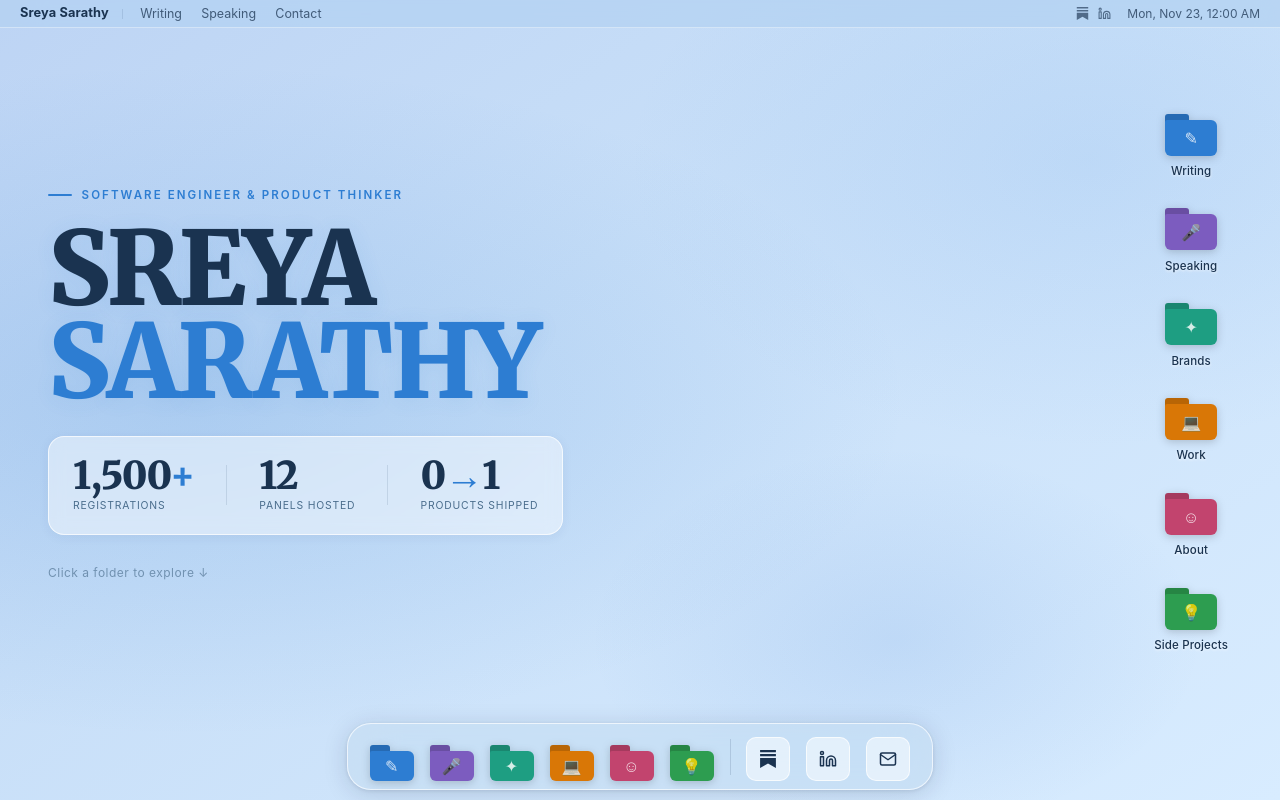
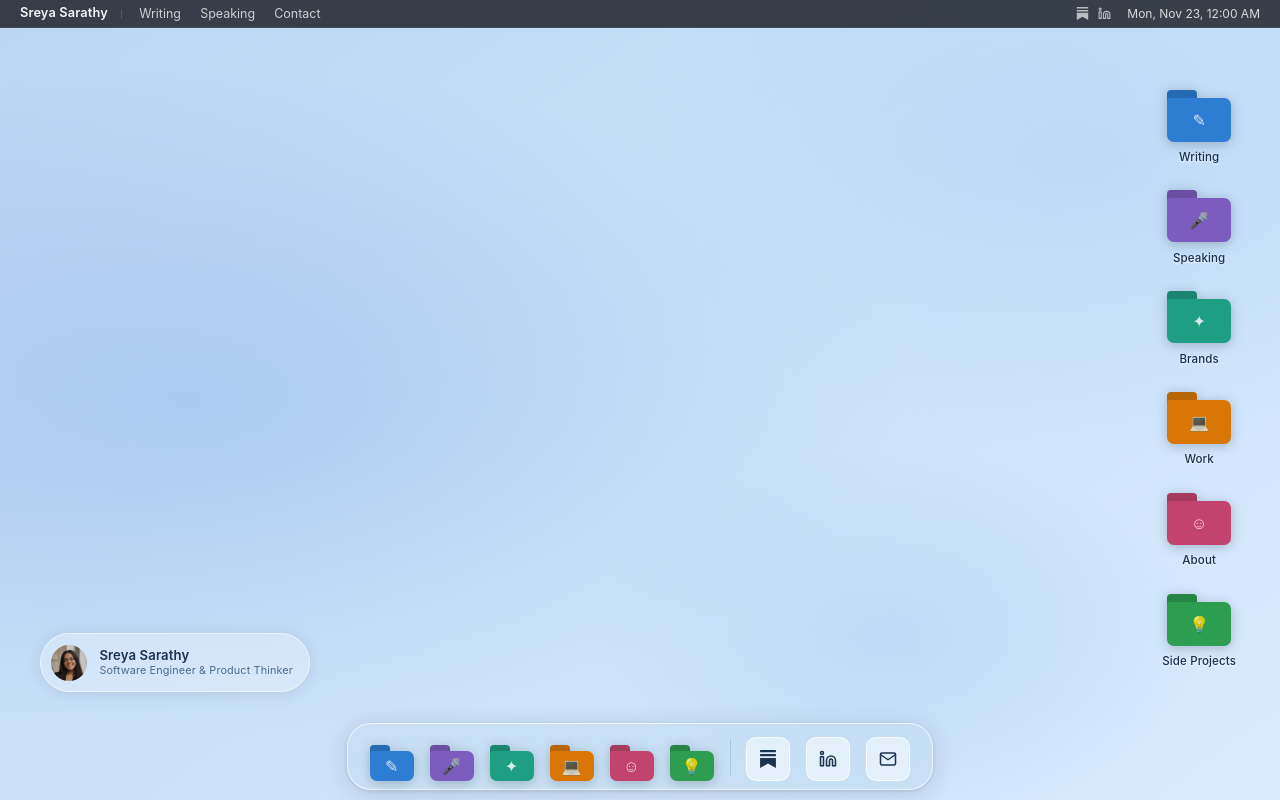
Before and after one commit to sreyasarathy/personal-website-, a plain HTML site: page index.html in a window 1280 px wide. Drawn offline with Linux system fonts and the light colour scheme.

Commit message:
Redesign: macOS desktop UI with nameplate, dark menubar, scroll fix
- Replace hero text with small nameplate pill in desktop bottom-left
- Darken menu bar to near-black glass (rgba 18,18,24) with white text
- Align folder icons to right side of desktop
- Enlarge folder icons to 64x52px
- Add Side Projects folder (Recruiting Buddy + Panel Series)
- Fix window scroll: add min-height:0 to .win-body flex child
- Remove "Click a folder to explore" hint line

Co-Authored-By: Claude Sonnet 4.6 <noreply@anthropic.com>
Claude-Session: https://claude.ai/code/session_01PQrswC49UcshbiUCHLnNUm

```diff
--- a/index.html
+++ b/index.html
@@ -50,33 +50,16 @@
     <!-- WALLPAPER GRID (subtle) -->
     <div class="desktop-wallpaper" aria-hidden="true"></div>
 
-    <!-- HERO TEXT (left side) -->
-    <div class="desktop-hero">
-      <div class="dh-tag">Software Engineer &amp; Product Thinker</div>
-      <h1 class="dh-name">
-        <span class="dh-name-line">SREYA</span>
-        <span class="dh-name-line dh-accent">SARATHY</span>
-      </h1>
-      <div class="dh-stats">
-        <div class="dh-stat">
-          <span class="dh-stat-num">1,500<span class="dh-accent">+</span></span>
-          <span class="dh-stat-label">registrations</span>
-        </div>
-        <div class="dh-stat-div"></div>
-        <div class="dh-stat">
-          <span class="dh-stat-num">12</span>
-          <span class="dh-stat-label">panels hosted</span>
-        </div>
-        <div class="dh-stat-div"></div>
-        <div class="dh-stat">
-          <span class="dh-stat-num">0<span class="dh-accent">→</span>1</span>
-          <span class="dh-stat-label">products shipped</span>
-        </div>
+    <!-- NAMEPLATE -->
+    <div class="desktop-nameplate">
+      <img src="Sreya Headshot.jpeg" alt="Sreya Sarathy" class="nameplate-photo" />
+      <div class="nameplate-text">
+        <div class="nameplate-name">Sreya Sarathy</div>
+        <div class="nameplate-role">Software Engineer &amp; Product Thinker</div>
       </div>
-      <p class="dh-hint">Click a folder to explore &darr;</p>
     </div>
 
-    <!-- DESKTOP ICONS (right side) -->
+    <!-- DESKTOP ICONS -->
     <div class="desktop-icons" role="list">
 
       <button class="desktop-icon" data-open="writing" role="listitem" aria-label="Open Writing">
--- a/styles.css
+++ b/styles.css
@@ -76,10 +76,10 @@ button { background: none; border: none; cursor: pointer; font: inherit; padding
   align-items: center;
   justify-content: space-between;
   padding: 0 1.25rem;
-  background: rgba(180, 210, 240, 0.72);
-  backdrop-filter: blur(20px) saturate(1.4);
-  -webkit-backdrop-filter: blur(20px) saturate(1.4);
-  border-bottom: 1px solid rgba(255,255,255,0.4);
+  background: rgba(18, 18, 24, 0.78);
+  backdrop-filter: blur(24px) saturate(1.6);
+  -webkit-backdrop-filter: blur(24px) saturate(1.6);
+  border-bottom: 1px solid rgba(255,255,255,0.08);
   font-family: var(--font-ui);
   font-size: 0.78rem;
 }
@@ -91,9 +91,9 @@ button { background: none; border: none; cursor: pointer; font: inherit; padding
 }
 
 .menubar-brand {
-  font-weight: 700;
+  font-weight: 600;
   font-size: 0.8rem;
-  color: var(--text);
+  color: rgba(255,255,255,0.95);
   letter-spacing: 0.01em;
 }
 
@@ -101,33 +101,31 @@ button { background: none; border: none; cursor: pointer; font: inherit; padding
   display: inline-block;
   width: 1px;
   height: 10px;
-  background: var(--border);
+  background: rgba(255,255,255,0.15);
   margin: 0 0.2rem;
 }
 
 .menubar-item {
-  color: var(--text);
-  opacity: 0.75;
-  transition: opacity 0.15s;
+  color: rgba(255,255,255,0.75);
+  opacity: 1;
+  transition: color 0.15s;
   cursor: pointer;
   padding: 0 0.3rem;
 }
 
-.menubar-item:hover { opacity: 1; }
+.menubar-item:hover { color: white; }
 
 .menubar-icon {
   display: flex;
   align-items: center;
-  color: var(--text);
-  opacity: 0.65;
-  transition: opacity 0.15s;
+  color: rgba(255,255,255,0.65);
+  transition: color 0.15s;
 }
 
-.menubar-icon:hover { opacity: 1; }
+.menubar-icon:hover { color: white; }
 
 .menubar-time {
-  color: var(--text);
-  opacity: 0.75;
+  color: rgba(255,255,255,0.8);
   font-size: 0.75rem;
   margin-left: 0.4rem;
   white-space: nowrap;
@@ -141,111 +139,63 @@ button { background: none; border: none; cursor: pointer; font: inherit; padding
   bottom: var(--dock-h);
   display: flex;
   align-items: center;
-  justify-content: space-between;
-  padding: 2rem 2rem 1rem 3rem;
+  justify-content: flex-end;
+  padding: 1.5rem 1.5rem 1rem 2rem;
   z-index: 1;
   overflow: hidden;
 }
 
-/* ===== DESKTOP HERO ===== */
-.desktop-hero {
-  flex: 1;
-  max-width: 580px;
-  position: relative;
+/* ===== DESKTOP NAMEPLATE ===== */
+.desktop-nameplate {
+  position: absolute;
+  bottom: 2rem;
+  left: 2.5rem;
+  display: flex;
+  align-items: center;
+  gap: 0.75rem;
+  padding: 0.65rem 1rem 0.65rem 0.65rem;
+  background: rgba(255,255,255,0.28);
+  border: 1px solid rgba(255,255,255,0.55);
+  border-radius: 2rem;
+  backdrop-filter: blur(12px);
+  box-shadow: 0 2px 16px rgba(10,30,60,0.1);
   z-index: 2;
 }
 
-.dh-tag {
-  font-family: var(--font-ui);
-  font-size: 0.72rem;
-  font-weight: 600;
-  letter-spacing: 0.18em;
-  text-transform: uppercase;
-  color: var(--accent);
-  margin-bottom: 1.2rem;
-  display: flex;
-  align-items: center;
-  gap: 0.6rem;
+.nameplate-photo {
+  width: 36px;
+  height: 36px;
+  border-radius: 50%;
+  object-fit: cover;
+  object-position: center top;
+  display: block;
+  flex-shrink: 0;
 }
 
-.dh-tag::before {
-  content: '';
-  display: inline-block;
-  width: 1.5rem;
-  height: 2px;
-  background: var(--accent);
-  border-radius: 2px;
+.nameplate-name {
+  font-family: var(--font-ui);
+  font-size: 0.82rem;
+  font-weight: 600;
+  color: var(--text);
+  line-height: 1.2;
+  letter-spacing: 0.01em;
 }
 
-.dh-name {
-  font-family: var(--font-display);
-  font-weight: 900;
-  font-size: clamp(3.5rem, 8vw, 7rem);
-  line-height: 0.9;
-  letter-spacing: -0.03em;
-  margin-bottom: 1.75rem;
-  display: flex;
-  flex-direction: column;
-  color: var(--text);
-  text-shadow: 0 2px 20px rgba(45,125,210,0.1);
+.nameplate-role {
+  font-family: var(--font-ui);
+  font-size: 0.68rem;
+  color: var(--text-muted);
+  line-height: 1.2;
+  letter-spacing: 0.01em;
 }
 
-.dh-name-line { display: block; }
 .dh-accent { color: var(--accent); }
-
-.dh-stats {
-  display: flex;
-  align-items: center;
-  gap: 2rem;
-  margin-bottom: 1.75rem;
-  padding: 1.2rem 1.5rem;
-  background: rgba(255,255,255,0.45);
-  border: 1px solid rgba(255,255,255,0.7);
-  border-radius: 1rem;
-  backdrop-filter: blur(8px);
-  box-shadow: 0 2px 12px rgba(30,58,95,0.06);
-  width: fit-content;
-}
-
-.dh-stat { display: flex; flex-direction: column; }
-
-.dh-stat-num {
-  font-family: var(--font-display);
-  font-weight: 900;
-  font-size: clamp(1.6rem, 3.5vw, 2.4rem);
-  line-height: 1;
-  letter-spacing: -0.03em;
-  color: var(--text);
-}
-
-.dh-stat-label {
-  font-family: var(--font-ui);
-  font-size: 0.65rem;
-  color: var(--text-muted);
-  letter-spacing: 0.08em;
-  text-transform: uppercase;
-  margin-top: 0.25rem;
-}
-
-.dh-stat-div {
-  width: 1px;
-  height: 2.5rem;
-  background: var(--border);
-}
-
-.dh-hint {
-  font-family: var(--font-ui);
-  font-size: 0.75rem;
-  color: var(--text-muted);
-  opacity: 0.65;
-  letter-spacing: 0.04em;
-}
 
 /* ===== DESKTOP ICONS ===== */
 .desktop-icons {
   display: flex;
   flex-direction: column;
-  gap: 0.75rem;
+  gap: 0.5rem;
   align-items: center;
   position: relative;
   z-index: 2;
@@ -283,10 +233,10 @@ button { background: none; border: none; cursor: pointer; font: inherit; padding
 
 /* ===== FOLDER ICON ===== */
 .di-folder {
-  width: 52px;
-  height: 42px;
+  width: 64px;
+  height: 52px;
   position: relative;
-  filter: drop-shadow(0 2px 4px rgba(0,0,0,0.18));
+  filter: drop-shadow(0 2px 6px rgba(0,0,0,0.22));
   transition: filter 0.15s, transform 0.15s;
 }
 
@@ -301,8 +251,8 @@ button { background: none; border: none; cursor: pointer; font: inherit; padding
   top: 0;
   left: 0;
   width: 46%;
-  height: 10px;
-  border-radius: 3px 3px 0 0;
+  height: 12px;
+  border-radius: 4px 4px 0 0;
 }
 
 .di-folder-body {
@@ -310,8 +260,8 @@ button { background: none; border: none; cursor: pointer; font: inherit; padding
   bottom: 0;
   left: 0;
   right: 0;
-  height: 36px;
-  border-radius: 2px 6px 6px 6px;
+  height: 44px;
+  border-radius: 3px 7px 7px 7px;
   display: flex;
   align-items: center;
   justify-content: center;
@@ -560,6 +510,7 @@ button { background: none; border: none; cursor: pointer; font: inherit; padding
 /* ===== WINDOW BODY ===== */
 .win-body {
   flex: 1;
+  min-height: 0;
   overflow-y: auto;
   padding: 2rem 2.25rem 2.5rem;
   color: var(--text);
```
